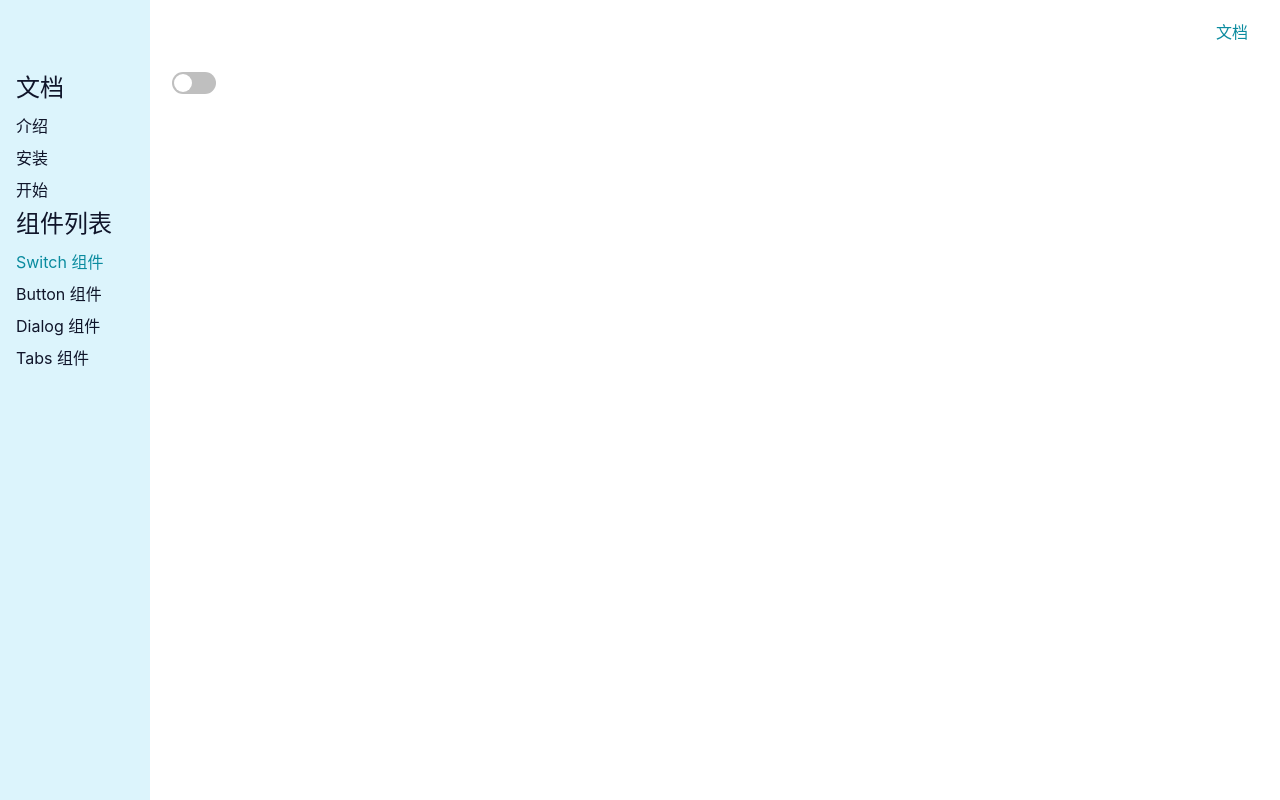
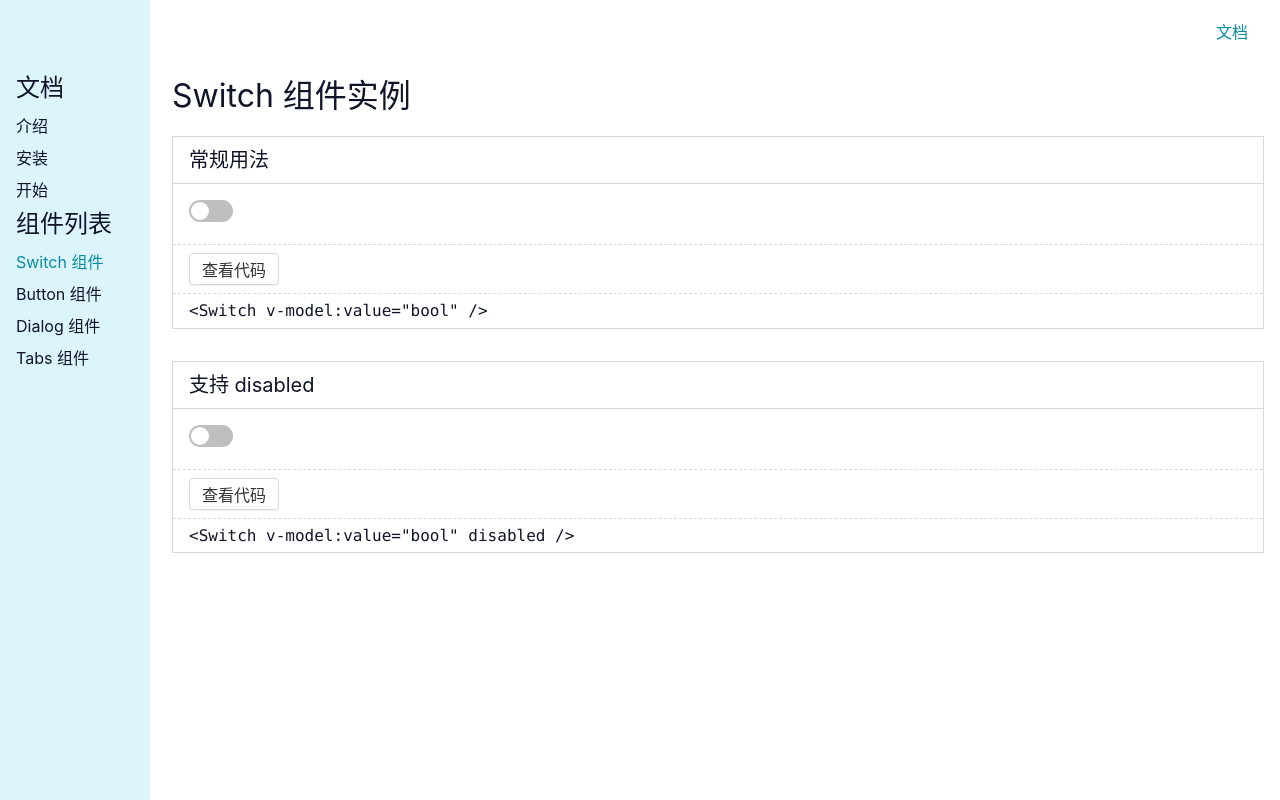
Before and after one commit to marui-mr/wheel-ui, a Vue app: page /#/doc/switch in a window 1280 px wide. Built offline with nearby package versions, Linux system fonts and the light colour scheme.

Commit message:
更新 SwitchDemo

```diff
--- a/src/components/SwitchDemo.vue
+++ b/src/components/SwitchDemo.vue
@@ -1,17 +1,71 @@
 <template>
   <div>
-    <Switch v-model:value="bool" />
+    <h1>Switch 组件实例</h1>
+    <div class="demo">
+      <h2>常规用法</h2>
+      <div class="demo-component">
+        <Switch v-model:value="bool" />
+      </div>
+      <div class="demo-actions">
+        <Button>查看代码</Button>
+      </div>
+      <div class="demo-code">
+        <pre>&lt;Switch v-model:value="bool" /&gt;</pre>
+      </div>
+    </div>
+    <div class="demo">
+      <h2>支持 disabled</h2>
+      <div class="demo-component">
+        <Switch v-model:value="bool" disabled />
+      </div>
+      <div class="demo-actions">
+        <Button>查看代码</Button>
+      </div>
+      <div class="demo-code">
+        <pre>&lt;Switch v-model:value="bool" disabled /&gt;</pre>
+      </div>
+    </div>
   </div>
 </template>
 
 <script lang="ts">
 import { ref } from "vue";
 import Switch from "../lib/Switch.vue";
+import Button from "../lib/Button.vue";
 export default {
-  components: { Switch },
+  components: { Switch, Button },
   setup() {
     const bool = ref(false);
     return { bool };
   },
 };
 </script>
+
+<style lang="scss" scoped>
+$border-color: #d9d9d9;
+.demo {
+  border: 1px solid $border-color;
+  margin: 16px 0 32px;
+  > h2 {
+    font-size: 20px;
+    padding: 8px 16px;
+    border-bottom: 1px solid $border-color;
+  }
+  &-component {
+    padding: 16px;
+  }
+  &-actions {
+    padding: 8px 16px;
+    border-top: 1px dashed $border-color;
+  }
+  &-code {
+    padding: 8px 16px;
+    border-top: 1px dashed $border-color;
+    > pre {
+      line-height: 1.1;
+      font-family: Consolas, "Courier New", Courier, monospace;
+      margin: 0;
+    }
+  }
+}
+</style>
```
